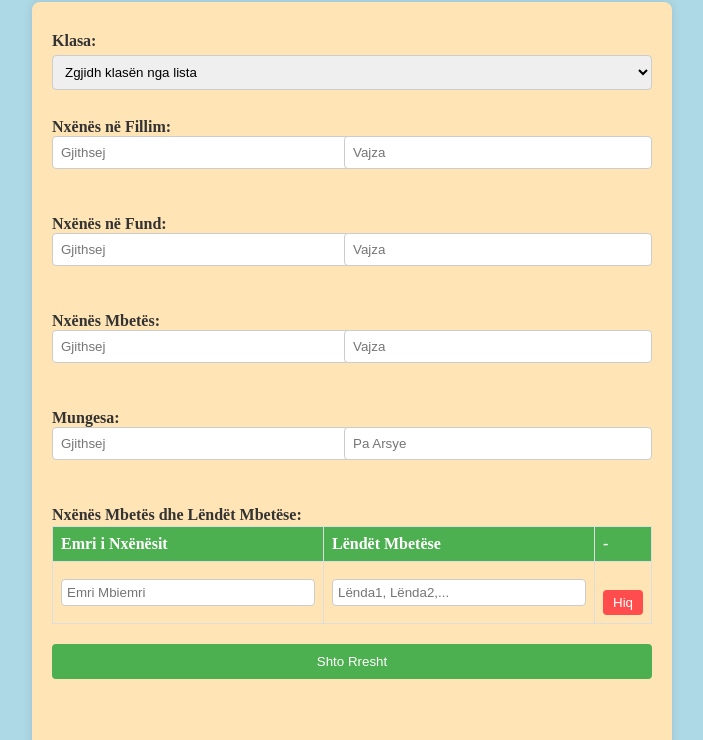
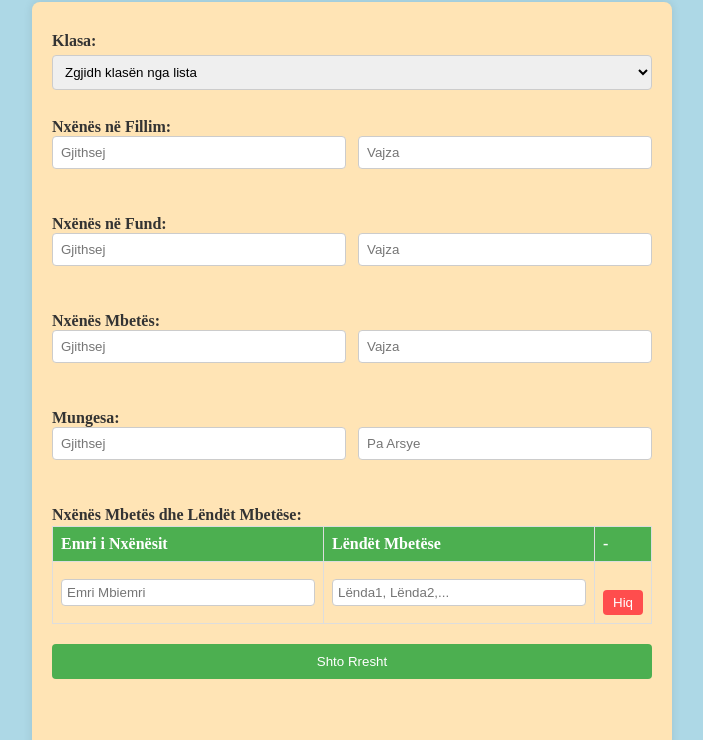
Before and after one commit to Mendim-Mera/Evidenca_Vjetore_2024-2025, a plain HTML site: page index.html in a window 1280 px wide. Shown: the part 57-797 px from the top of the page, without its empty margins (288-991 px from the left). Drawn offline with Linux system fonts and the light colour scheme.

Commit message:
Update index.html

```diff
--- a/index.html
+++ b/index.html
@@ -40,7 +40,7 @@
         }
         .row {
             display: flex;
-            gap: 2px;
+            gap: 30px;
             align-items: center;
 	    width: calc(97% - 0px);
 
```
